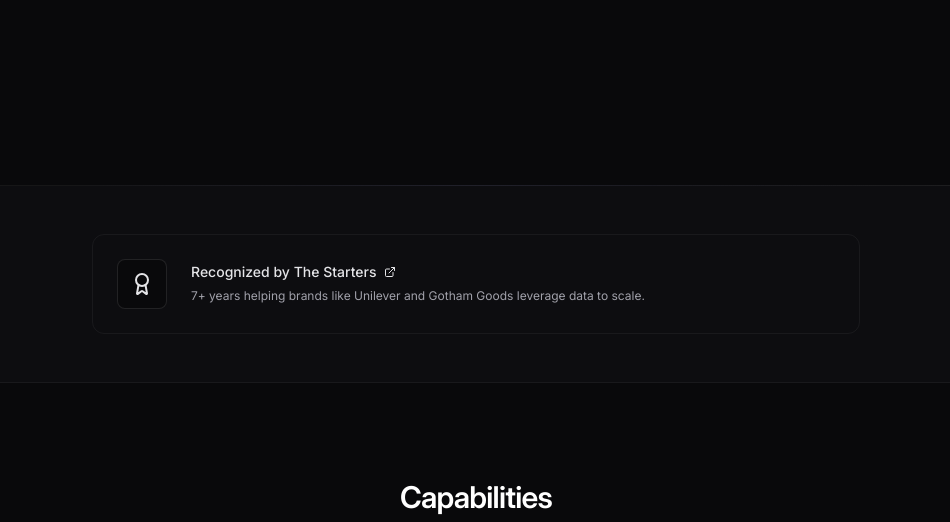
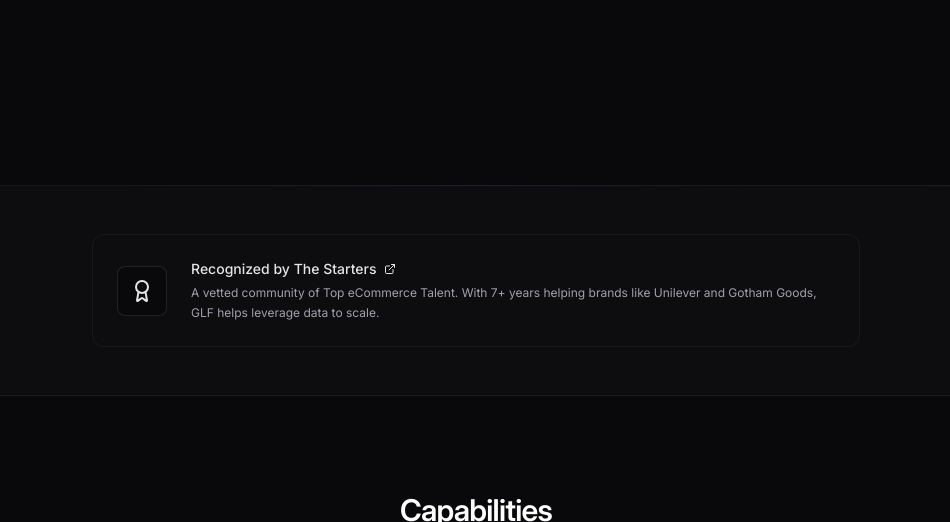
Before and after one commit to GLF-Analytics/GLF-Site-V2, an Astro site: page / in a window 1280 px wide. Shown: the part 614-1136 px from the top of the page, without its empty margins (164-1114 px from the left). Built offline with nearby package versions, Linux system fonts and the light colour scheme; Astro itself is replaced by a stand-in of ours.

Commit message:
update social proof description

```diff
--- a/src/components/SocialProofStarters.astro
+++ b/src/components/SocialProofStarters.astro
@@ -50,7 +50,7 @@
             </svg>
           </h3>
           <p class="leading-relaxed text-xs text-zinc-400">
-            7+ years helping brands like Unilever and Gotham Goods leverage data to scale.
+            A vetted community of Top eCommerce Talent. With 7+ years helping brands like Unilever and Gotham Goods, GLF helps leverage data to scale.
           </p>
         </div>
       </div>
```
